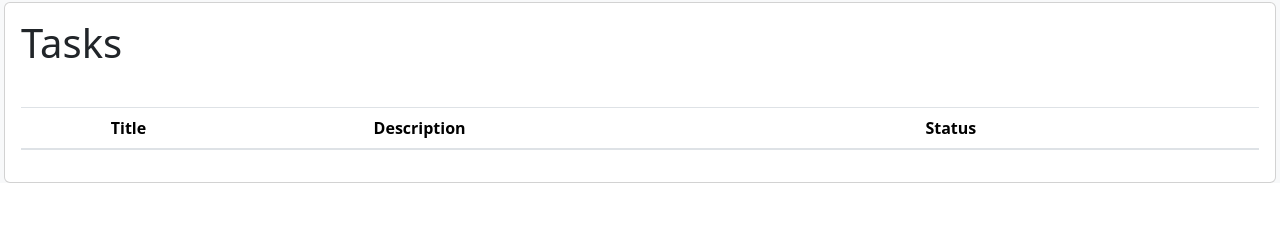
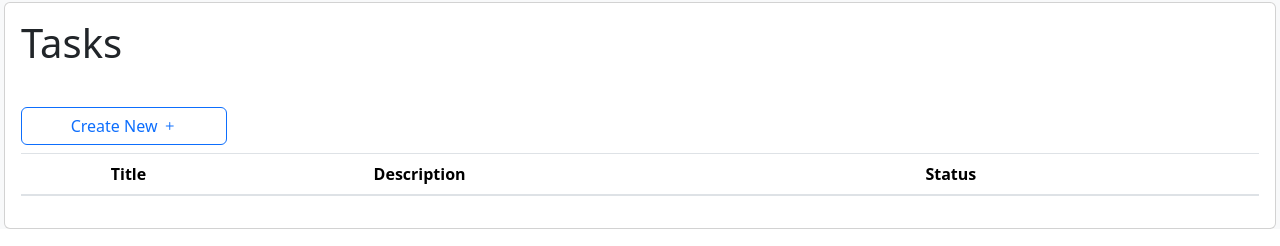
Before and after one commit to DJimLut/TaskMaster, a React (Create React App) app in the folder frontend/: page / in a window 1280 px wide. Shown: the part 328-574 px from the top of the page. Built offline with nearby package versions, Linux system fonts and the light colour scheme.

Commit message:
add tasklist with visual arrows for sorting

```diff
--- a/frontend/package.json
+++ b/frontend/package.json
@@ -8,6 +8,7 @@
     "@testing-library/user-event": "^13.5.0",
     "bootstrap": "^5.3.2",
     "bootstrap-icons": "^1.11.1",
+    "jquery": "^3.7.1",
     "npm": "^10.1.0",
     "react": "^18.2.0",
     "react-dom": "^18.2.0",
--- a/frontend/src/App.css
+++ b/frontend/src/App.css
@@ -28,6 +28,10 @@
   color: #61dafb;
 }
 
+.sortHeader {
+  cursor: pointer;
+}
+
 @keyframes App-logo-spin {
   from {
     transform: rotate(0deg);
--- a/frontend/src/App.js
+++ b/frontend/src/App.js
@@ -1,13 +1,29 @@
+import React, { useState } from 'react';
 import Header from "./Header.js";
-import logo from "./logo.svg";
+import $ from "jquery";
 import "./App.css";
 import TaskList from "./TaskList.js";
 
 function App() {
+    const [tasks, setTasks] = useState([]);
+
+    const modifyArrows = (header) => {
+        const allArrows = $('.sortHeader i');
+        const headerArrow = header.find('i');
+
+        // if this header already has an arrow, toggle it to flip it
+        if (headerArrow.hasClass('bi-arrow-down') || headerArrow.hasClass('bi-arrow-up'))
+            headerArrow.toggleClass('bi-arrow-down bi-arrow-up');
+        else { // remove any other arrows and add a descending arrow to the header
+            allArrows.removeClass();
+            headerArrow.addClass('bi bi-arrow-down');
+        }
+    }
+
 	return (
 		<div className="text-bg-light">
 			<Header />
-			<TaskList />
+			<TaskList tasks={tasks} onHeaderToggle={modifyArrows} />
 		</div>
 	);
 }
--- a/frontend/src/Header.js
+++ b/frontend/src/Header.js
@@ -2,7 +2,7 @@ function Header() {
 	return (
 		<nav className="navbar navbar-expand-lg text-bg-light">
 			<div className="container-fluid">
-				<a className="navbar-brand ml-1 text-bg-light" href="#">
+				<a className="navbar-brand ml-1 text-bg-light" href="/">
 					<img
 						src="https://taskmasterstore.com/cdn/shop/files/STAMP-with-Alpha_180x180.png"
 						alt="taskmaster logo"
@@ -21,7 +21,7 @@ function Header() {
 							<a
 								className="nav-link active ml-1 pb-0"
 								aria-current="page"
-								href="#"
+								href="/"
 							>
 								Home
 							</a>
--- /dev/null
+++ b/frontend/src/Task.js
@@ -0,0 +1,5 @@
+const Task = ({ title, description, status}) => {
+
+}
+
+export default Task;
--- a/frontend/src/TaskList.js
+++ b/frontend/src/TaskList.js
@@ -1,18 +1,26 @@
-function TaskList() {
+import Task from './Task.js';
+import $ from 'jquery';
+
+const TaskList = ({ tasks, onHeaderToggle }) => {
     return (
         <div className="card m-1">
             <h1 className="card-title p-3">Tasks</h1>
             <div className="card-body">
-                <table className="table">
+                <button type="button" className="btn btn-outline-primary col-md-2">Create New <i className="bi bi-plus"></i></button>
+                <table className="table mt-2">
                     <thead>
                         <tr>
                             <th scope="col"></th>
-                            <th className="sortHeader" scope="col">Title<i className=""></i></th>
-                            <th className="sortHeader" scope="col">Description<i className=""></i></th>
-                            <th className="sortHeader" scope="col">Status<i className=""></i></th>
+                            <th className="sortHeader" scope="col" onClick={() => onHeaderToggle($('th.sortHeader:contains("Title")'))}>Title<i className=""></i></th>
+                            <th className="sortHeader" scope="col" onClick={() => onHeaderToggle($('th.sortHeader:contains("Description")'))}>Description<i className=""></i></th>
+                            <th className="sortHeader" scope="col" onClick={() => onHeaderToggle($('th.sortHeader:contains("Status")'))}>Status<i className=""></i></th>
                         </tr>
                     </thead>
-                    <tbody></tbody>
+                    <tbody>
+                        { tasks.map(task => (
+                            <Task title={task.title} description={task.description} status={task.status} />
+                        ))}
+                    </tbody>
                 </table>
             </div>
         </div>
--- a/frontend/src/index.js
+++ b/frontend/src/index.js
@@ -3,8 +3,11 @@ import ReactDOM from "react-dom/client";
 import "./index.css";
 import App from "./App";
 import reportWebVitals from "./reportWebVitals";
+
+// bootstrap
 import "bootstrap/dist/js/bootstrap.bundle.min.js";
 import "bootstrap/dist/css/bootstrap.min.css";
+import "bootstrap-icons/font/bootstrap-icons.css";
 
 const root = ReactDOM.createRoot(document.getElementById("root"));
 root.render(
```
Also changed, not shown: 1 other file (tests, documents, lock files or other folders).
